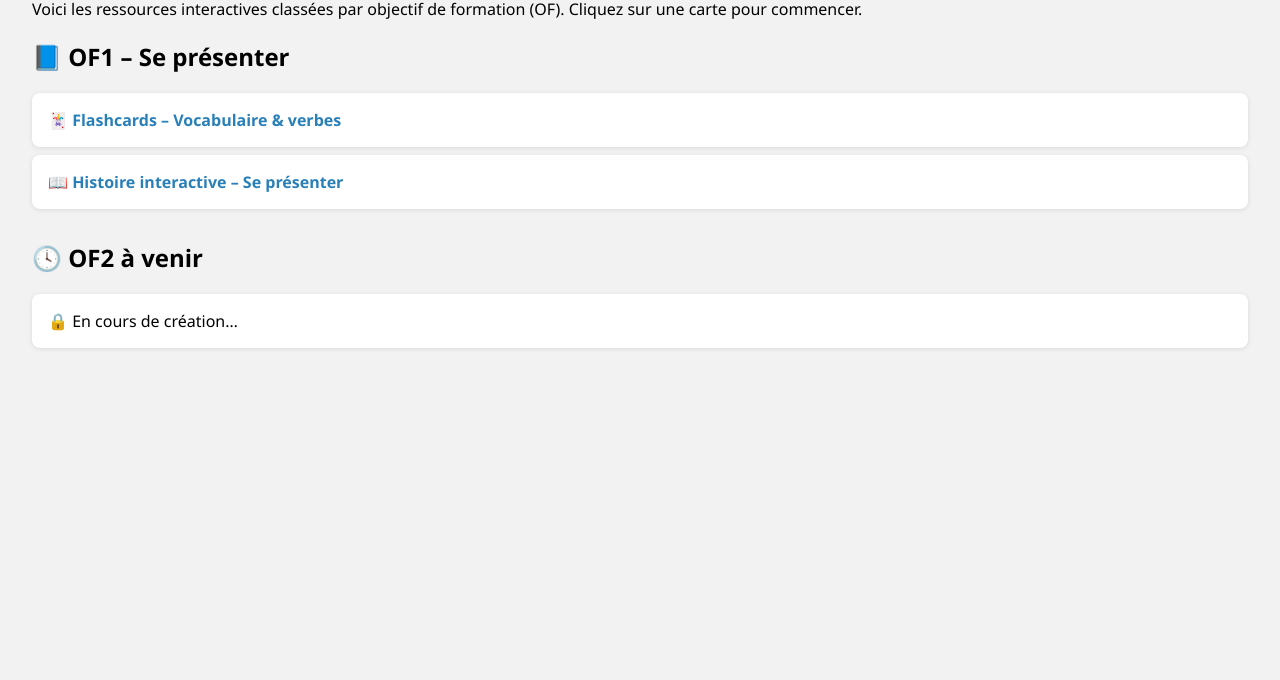
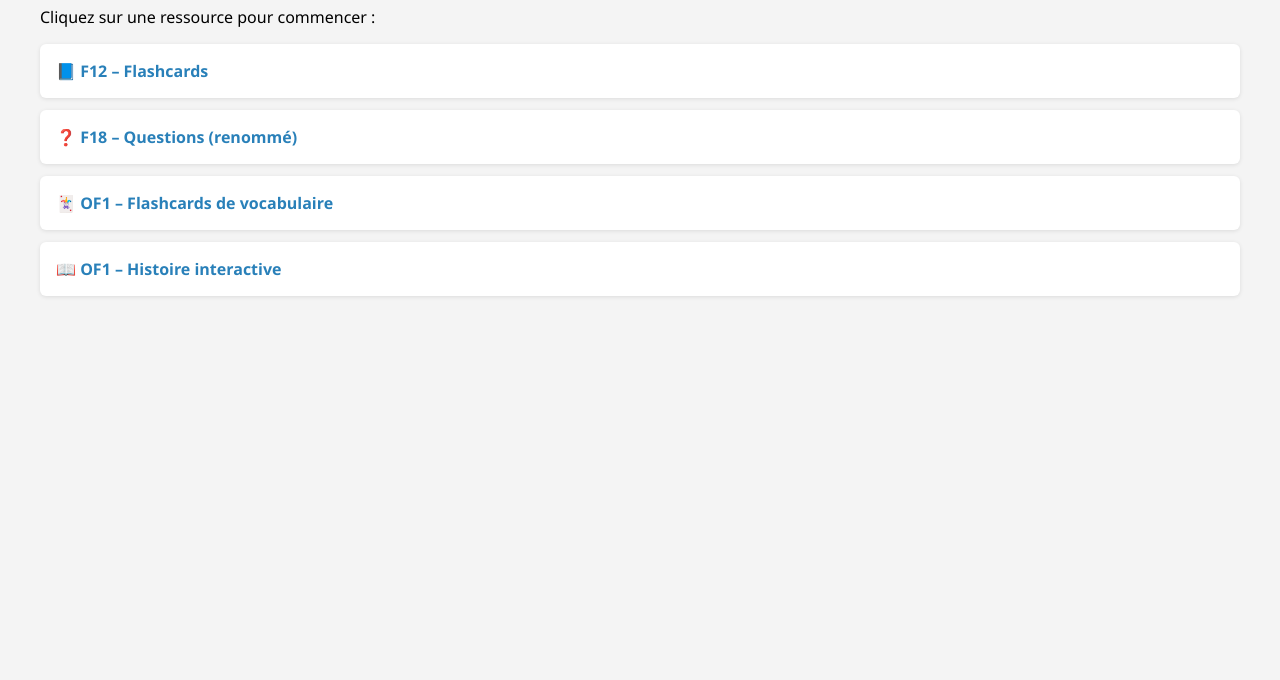
Before and after one commit to Tranfinette/Flashcards-OF, a plain HTML site: page index.html in a window 1280 px wide. Shown: the part 120-800 px from the top of the page. Drawn offline with Linux system fonts and the light colour scheme.

Commit message:
Add files via upload

```diff
--- a/index.html
+++ b/index.html
@@ -1,56 +1,46 @@
-
 <!DOCTYPE html>
 <html lang="fr">
 <head>
     <meta charset="UTF-8">
-    <title>Cartes pédagogiques FLS – OF</title>
+    <title>Ressources pédagogiques – Flashcards-OF</title>
     <style>
         body {
             font-family: 'Segoe UI', sans-serif;
-            background-color: #f2f2f2;
-            margin: 0;
+            background-color: #f4f4f4;
             padding: 2rem;
         }
         h1 {
             color: #2c3e50;
         }
-        .section {
-            margin-bottom: 2rem;
+        ul {
+            list-style: none;
+            padding: 0;
         }
-        .card {
-            background-color: white;
+        li {
+            margin: 0.75rem 0;
             padding: 1rem;
-            margin: 0.5rem 0;
-            border-radius: 8px;
-            box-shadow: 0 1px 5px rgba(0,0,0,0.1);
+            background: white;
+            border-radius: 6px;
+            box-shadow: 0 1px 4px rgba(0,0,0,0.1);
         }
-        .card a {
+        a {
             text-decoration: none;
             color: #2980b9;
             font-weight: bold;
         }
-        .card a:hover {
+        a:hover {
             text-decoration: underline;
         }
     </style>
 </head>
 <body>
-    <h1>Bienvenue dans l’espace pédagogique FLS</h1>
-    <p>Voici les ressources interactives classées par objectif de formation (OF). Cliquez sur une carte pour commencer.</p>
-
-    <div class="section">
-        <h2>📘 OF1 – Se présenter</h2>
-        <div class="card">
-            <a href="french_learning_cards.html" target="_blank">🃏 Flashcards – Vocabulaire & verbes</a>
-        </div>
-        <div class="card">
-            <a href="interactive_story_cards.html" target="_blank">📖 Histoire interactive – Se présenter</a>
-        </div>
-    </div>
-
-    <div class="section">
-        <h2>🕓 OF2 à venir</h2>
-        <div class="card">🔒 En cours de création…</div>
-    </div>
+    <h1>🌐 Ressources interactives – Enseignement du FLS</h1>
+    <p>Cliquez sur une ressource pour commencer :</p>
+    <ul>
+        <li><a href="f12-flashcards.html">📘 F12 – Flashcards</a></li>
+        <li><a href="f18-questions.html">❓ F18 – Questions (renommé)</a></li>
+        <li><a href="french_learning_cards.html">🃏 OF1 – Flashcards de vocabulaire</a></li>
+        <li><a href="interactive_story_cards.html">📖 OF1 – Histoire interactive</a></li>
+    </ul>
 </body>
 </html>
```
